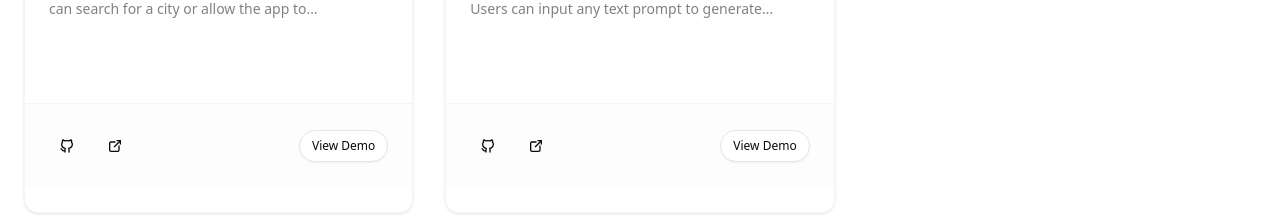
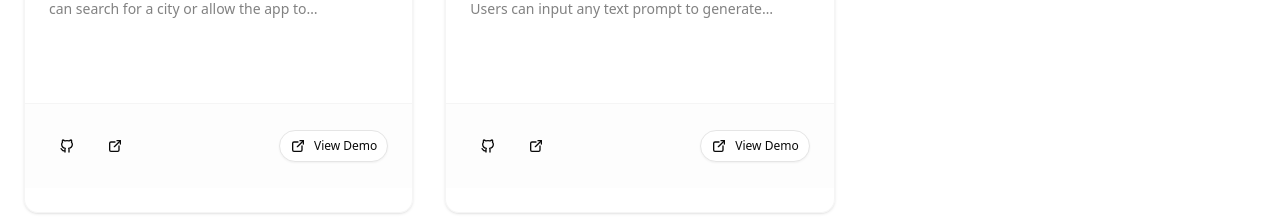
Before and after one commit to smbhathiya/portfolio-2025, a Next.js app: page / in a window 1280 px wide. Shown: the part 6529-6749 px from the top of the page. Built offline with nearby package versions, Linux system fonts and the light colour scheme; a web font is replaced by a local one.

Commit message:
feat: enhance project links with conditional rendering for demo and project views

```diff
--- a/components/sections/projects.tsx
+++ b/components/sections/projects.tsx
@@ -1,10 +1,17 @@
-"use client"
+"use client";
 
-import projectsData from "@/data/projects"
-import Image from "next/image"
-import { Button } from "@/components/ui/button"
-import { Card, CardContent, CardDescription, CardFooter, CardHeader, CardTitle } from "@/components/ui/card"
-import { IconBrandGithub, IconExternalLink } from "@tabler/icons-react"
+import projectsData from "@/data/projects";
+import Image from "next/image";
+import { Button } from "@/components/ui/button";
+import {
+  Card,
+  CardContent,
+  CardDescription,
+  CardFooter,
+  CardHeader,
+  CardTitle,
+} from "@/components/ui/card";
+import { IconBrandGithub, IconExternalLink } from "@tabler/icons-react";
 
 export function ProjectsSection() {
   const mainProjects = projectsData.slice(0, 3);
@@ -115,8 +122,7 @@ export function ProjectsSection() {
         </div>
 
         <div className="mx-auto flex max-w-[58rem] flex-col items-center justify-center gap-4 text-center mb-16">
-          <div className="inline-flex items-center justify-center p-1.5 bg-secondary/10 backdrop-blur-sm rounded-full mb-2 border border-secondary/20">
-          </div>
+          <div className="inline-flex items-center justify-center p-1.5 bg-secondary/10 backdrop-blur-sm rounded-full mb-2 border border-secondary/20"></div>
           <h3 className="text-2xl md:text-4xl font-bold tracking-tight">
             Other Projects
           </h3>
@@ -217,12 +223,27 @@ export function ProjectsSection() {
                   asChild
                 >
                   <a
-                    href={project.gitUrl || project.previewUrl || "#"}
+                    href={
+                      project.previewUrl && project.previewUrl !== "#"
+                        ? project.previewUrl
+                        : project.gitUrl || "#"
+                    }
                     target="_blank"
                     rel="noopener noreferrer"
                     aria-label={`View ${project.title} project details`}
+                    className="flex items-center gap-2"
                   >
-                    {project.previewUrl && project.previewUrl !== "#" ? "View Demo" : "View Project"}
+                    {project.previewUrl && project.previewUrl !== "#" ? (
+                      <>
+                        <IconExternalLink className="h-4 w-4" />
+                        View Demo
+                      </>
+                    ) : (
+                      <>
+                        <IconBrandGithub className="h-4 w-4" />
+                        View Project
+                      </>
+                    )}
                   </a>
                 </Button>
               </CardFooter>
```
